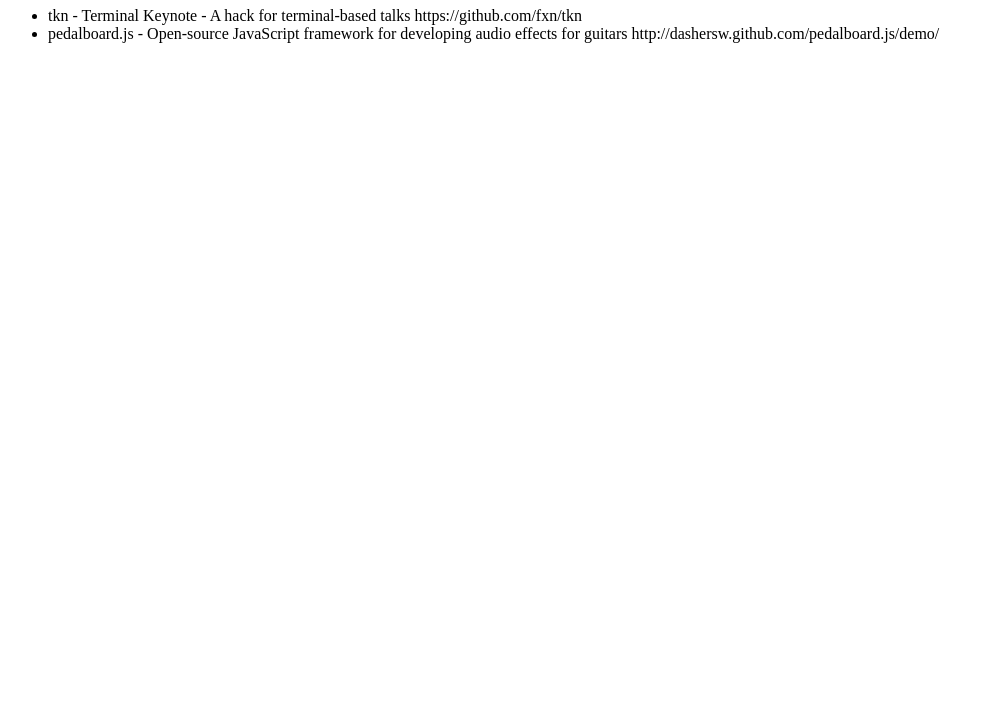
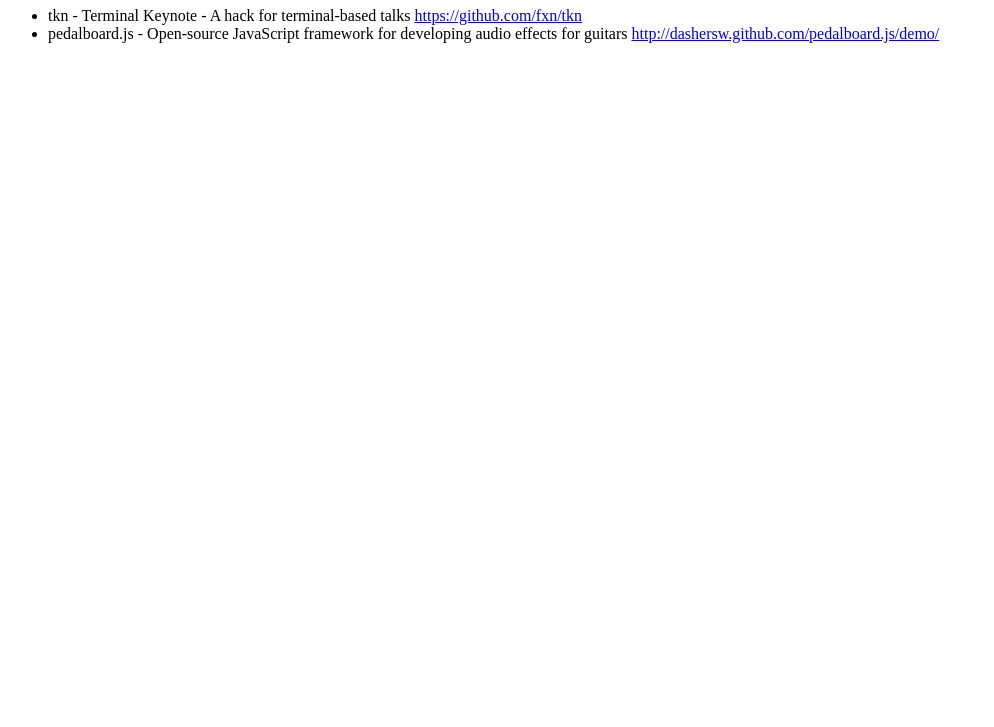
Before and after one commit to twolfson/bookmarks, a plain HTML site: page index.html in a window 1280 px wide. Shown: the part 73-800 px from the top of the page, without its empty margins (0-994 px from the left). Drawn offline with nearby package versions, Linux system fonts and the light colour scheme.

Commit message:
Linking links in half-assed manner

```diff
--- a/index.html
+++ b/index.html
@@ -24,7 +24,7 @@
     <div class="hidden">
       <ul><li id="bookmark-template">
         <span class="description"></span>
-        <a class="uri"></a>
+        <a href="#" class="uri"></a>
       </li></ul>
     </div>
 
--- a/public/js/index.js
+++ b/public/js/index.js
@@ -31,4 +31,16 @@
   ];
   list.add(bookmarks[0]);
   list.add(bookmarks[1]);
+
+  // Delegate bindings for 'a's
+  // TODO: More properly
+  $(bookmarkList).on('click', 'a', function () {
+    window.open(this.innerHTML);
+  });
+
+  // // Iterate over each of the li's
+  // $(bookmarkList).find('li').each(function () {
+  //   // Set the href to the innerHTML
+  //   this.setAttribute('href', this.innerHTML);
+  // });
 });
```
